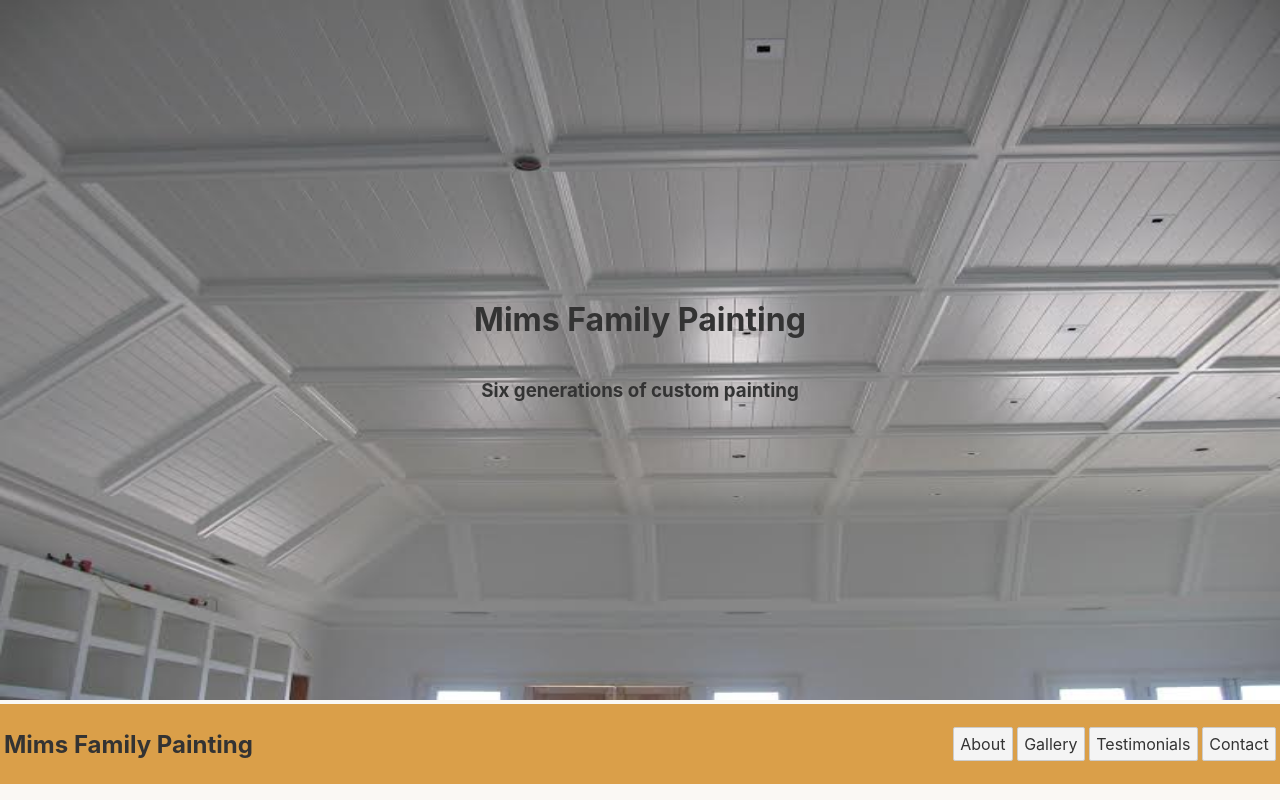
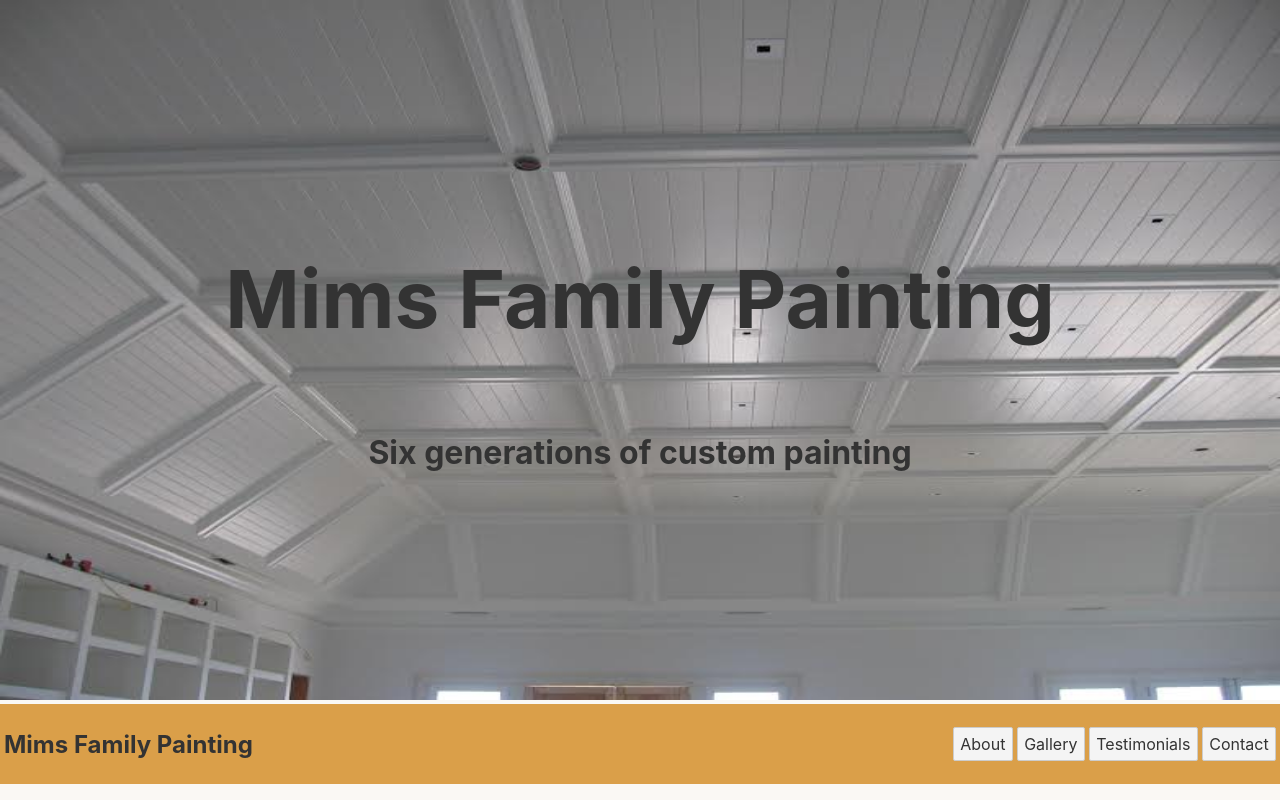
Before and after one commit to tsclay/mims2.0, a Svelte app: page / in a window 1280 px wide. Shown: the top 800 px of the page. Built offline with nearby package versions, Linux system fonts and the light colour scheme.

Commit message:
made banner text bigger

```diff
--- a/src/components/Banner.svelte
+++ b/src/components/Banner.svelte
@@ -5,6 +5,13 @@
   img {
     width: 100%;
     position: relative;
+  }
+
+  h1 {
+    font-size: 5rem;
+  }
+  h3 {
+    font-size: 2rem;
   }
 
   .banner-text-wrapper {
```
